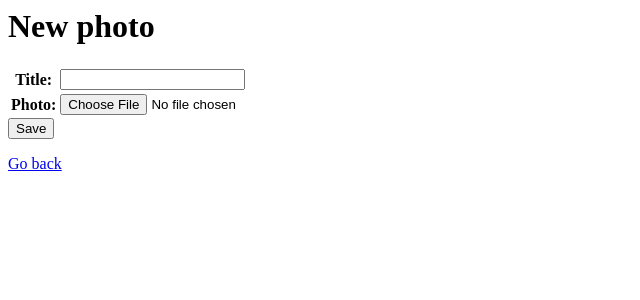
After one commit to leo-caicedo/photo_gallery, a Django app: page /create in a window 1280 px wide. The commit adds this page. Shown: the top 300 px of the page, without its empty margins (0-640 px from the left). Run offline with Django 3.2, Linux system fonts and the light colour scheme; the visitor is signed in with stand-in values (Sample User, id 1).

Commit message:
create implementation

```diff
--- a/posts/templates/posts/base.html
+++ b/posts/templates/posts/base.html
@@ -1,6 +1,7 @@
+<h1><a href="{% url 'posts:create' %}">New photo</a></h1>
 {% for post in posts %}
-    <img src="{{ post.photo.url }}" alt="">
     <p>{{ post.title }}</p>
     <p>{{ post.user }}</p>
+    <img src="{{ post.photo.url }}" alt="">
 {% endfor %}
 <h2><a href="{% url 'users:logout' %}">logout</a></h2>
--- /dev/null
+++ b/posts/templates/posts/post_form.html
@@ -0,0 +1,9 @@
+<h1>New photo</h1>
+<form method="POST" enctype="multipart/form-data">
+    {% csrf_token %}
+    <table>
+        {{ form.as_table }}
+    </table>
+    <button type="submit">Save</button>
+</form>
+<a href="{% url 'posts:feed' %}">Go back</a>
--- a/posts/urls.py
+++ b/posts/urls.py
@@ -2,9 +2,10 @@
 from django.urls import path
 
 # Views
-from posts.views import PostFeedView
+from posts.views import PostFeedView, PostCreateView
 
 app_name = 'posts'
 urlpatterns = [
-    path('', PostFeedView.as_view(), name='feed')
+    path('', PostFeedView.as_view(), name='feed'),
+    path('create', PostCreateView.as_view(), name='create')
 ]
--- a/posts/views.py
+++ b/posts/views.py
@@ -1,7 +1,8 @@
 # Django
 from django.contrib.auth.mixins import LoginRequiredMixin
-from django.views.generic import ListView
+from django.views.generic import ListView, CreateView
 from django.shortcuts import render
+from django.urls import reverse_lazy
 
 # Models
 from posts.models import Post
@@ -18,3 +19,14 @@ class PostFeedView(LoginRequiredMixin, ListView):
         context['posts'] = context['posts'].filter(user=self.request.user)
 
         return context
+
+
+class PostCreateView(LoginRequiredMixin, CreateView):
+
+    model = Post
+    fields = ['title', 'photo']
+    success_url = reverse_lazy('posts:feed')
+
+    def form_valid(self, form):
+        form.instance.user = self.request.user
+        return super(PostCreateView, self).form_valid(form)
```
